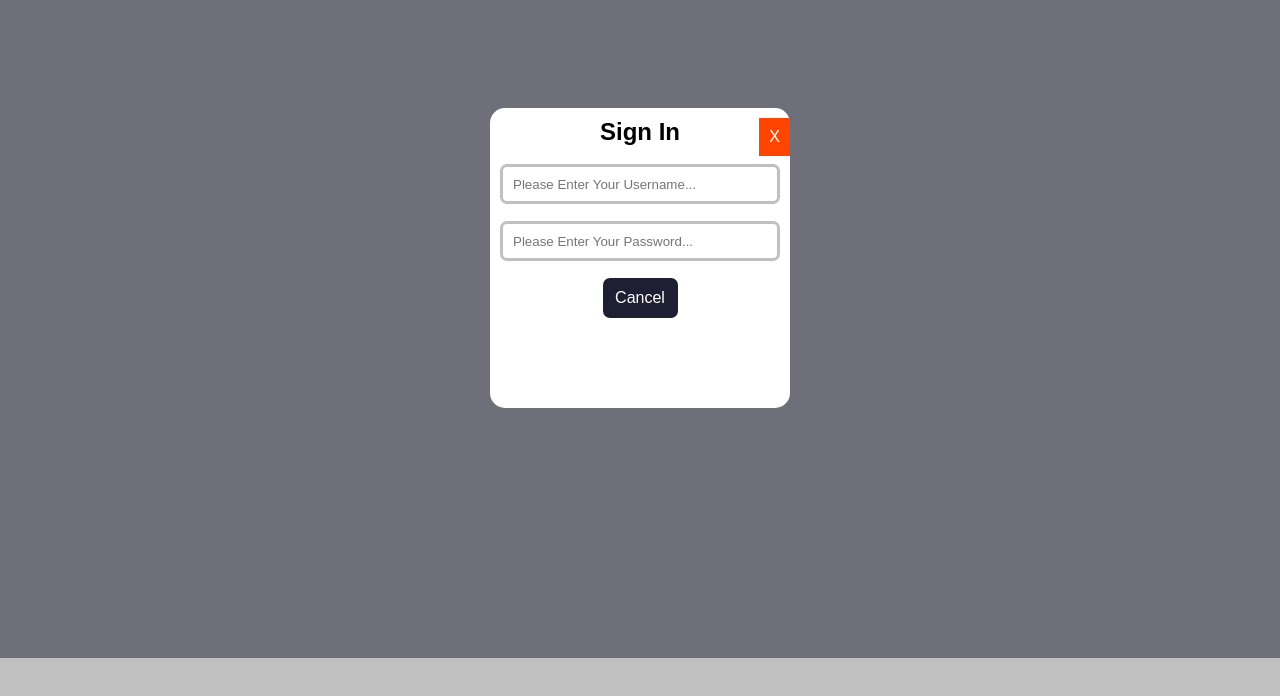
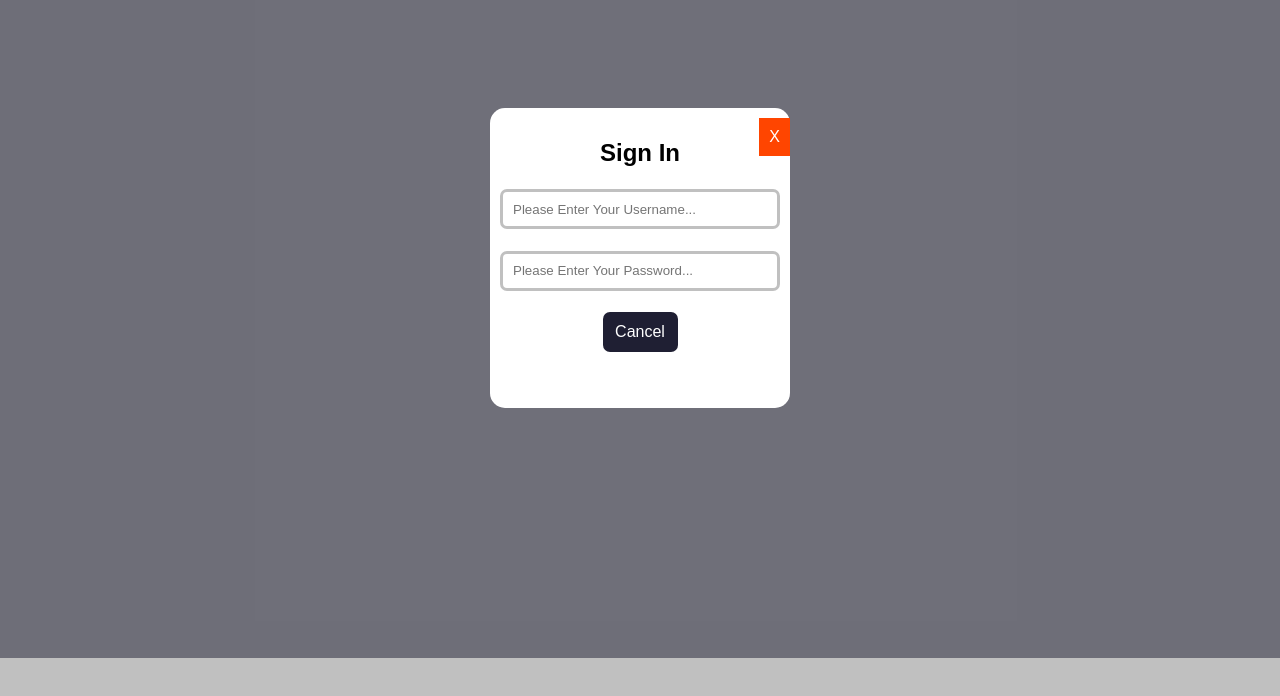
Before and after one commit to PJIceskull/User-Feedback, a website: page index.html in a window 1280 px wide. Both pictures are taken after a click on the button "Log In". Shown: the part 142-838 px from the top of the page. Drawn offline with Linux system fonts and the light colour scheme.

Commit message:
change styles in .loginForm

```diff
--- a/css/styles.css
+++ b/css/styles.css
@@ -80,11 +80,12 @@ nav .login:hover {
   position: relative;
 }
 #modal .modal-content .loginForm {
-  height: 200px;
+  height: 225px;
   display: flex;
   align-items: center;
-  justify-content: space-between;
   flex-direction: column;
+  justify-content: space-evenly;
+  margin-top: 15px;
 }
 #modal .modal-content .loginForm input {
   height: 40px;
```
